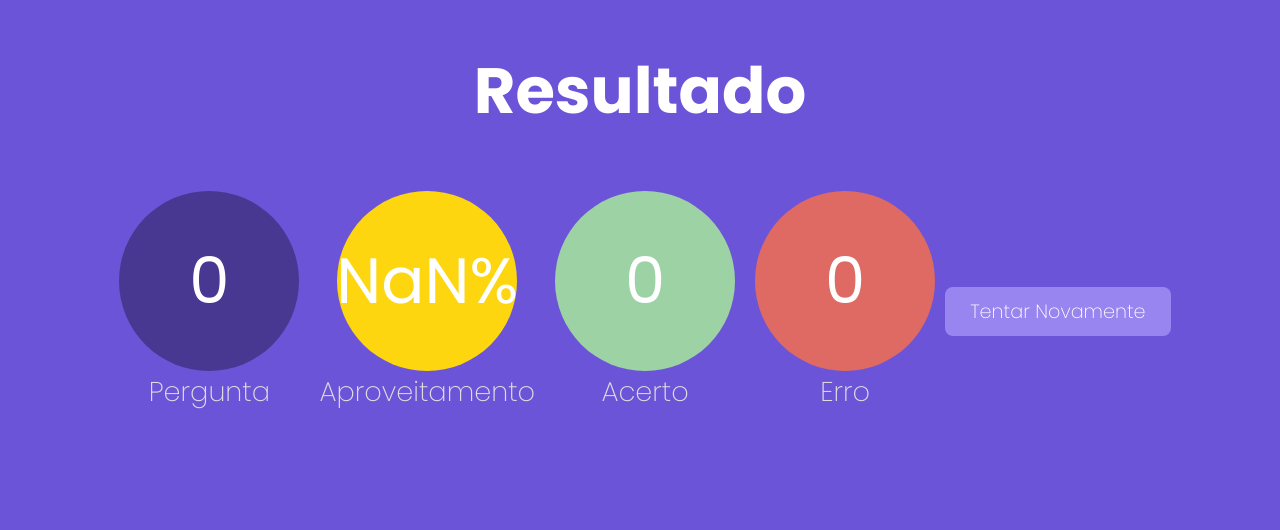
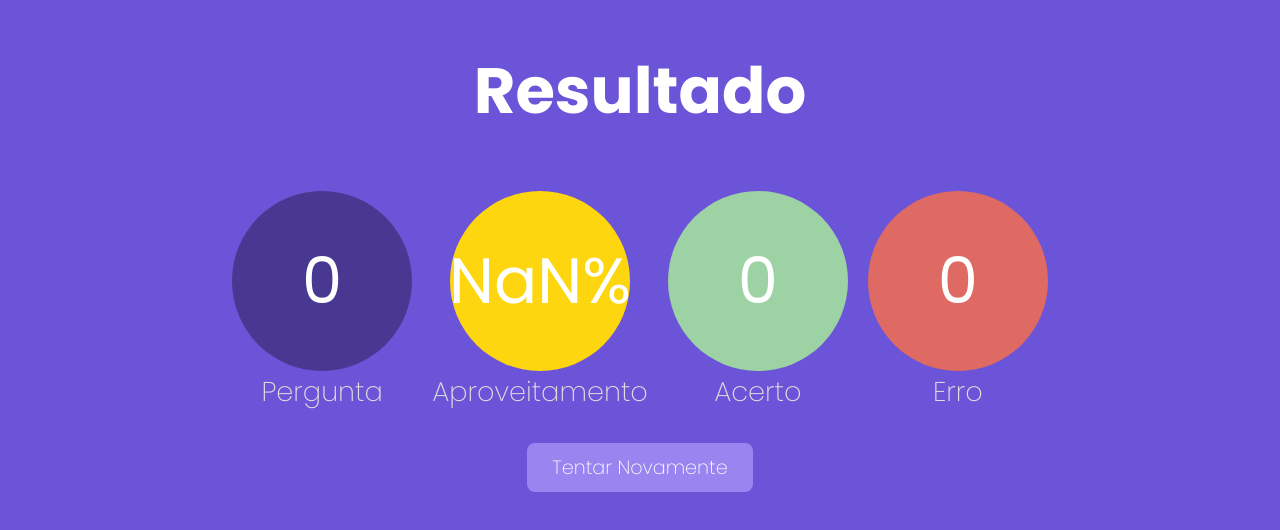
Before and after one commit to ibrunoss/quiz-game, a Next.js app: page /result in a window 1280 px wide. Shown: the top 530 px of the page. Built offline with nearby package versions, Linux system fonts and the light colour scheme.

Commit message:
component: move Button position in result page

```diff
--- a/pages/result.tsx
+++ b/pages/result.tsx
@@ -43,6 +43,14 @@ export default function Result() {
           value={wrong}
           background="#DE6A63"
         />
+      </div>
+      <div
+        style={{
+          display: "flex",
+          justifyContent: "center",
+          alignItems: "center",
+        }}
+      >
         <Button href="/" text="Tentar Novamente" />
       </div>
     </div>
```
